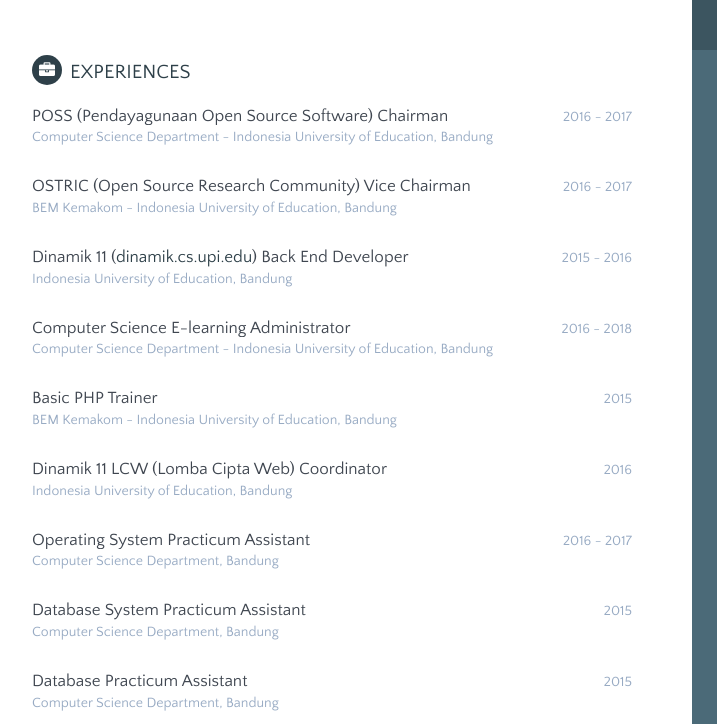
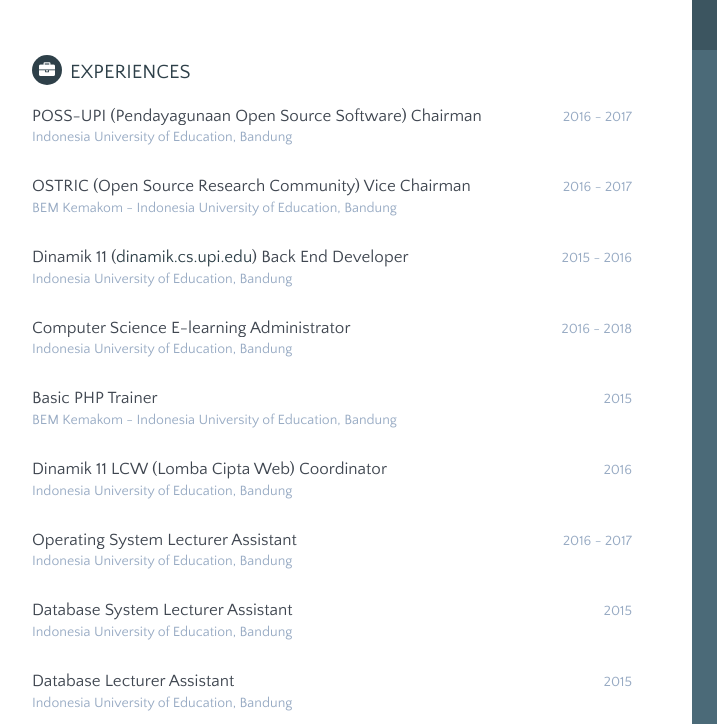
Before and after one commit to oppytut/mz-resume, a website built with webpack: page public/index.html in a window 1280 px wide. Shown: the part 211-935 px from the top of the page, 188-905 px from the left. Built offline with nearby package versions, Linux system fonts and the light colour scheme.

Commit message:
Auto stash before merge of "master" and "mz-resume/master"

```diff
--- a/public/index.html
+++ b/public/index.html
@@ -124,10 +124,10 @@
 				<div class="item">
 					<div class="meta">
 						<div class="upper-row">
-							<h3 class="job-title">POSS (Pendayagunaan Open Source Software) Chairman</h3>
+							<h3 class="job-title">POSS-UPI (Pendayagunaan Open Source Software) Chairman</h3>
 							<div class="time">2016 - 2017</div>
 						</div><!--//upper-row-->
-						<div class="company">Computer Science Department - Indonesia University of Education, Bandung</div>
+						<div class="company">Indonesia University of Education, Bandung</div>
 					</div><!--//meta-->
 					<!--
 					<div class="details">
@@ -175,7 +175,7 @@
 							<h3 class="job-title">Computer Science E-learning Administrator</h3>
 							<div class="time">2016 - 2018</div>
 						</div><!--//upper-row-->
-						<div class="company">Computer Science Department - Indonesia University of Education, Bandung</div>
+						<div class="company">Indonesia University of Education, Bandung</div>
 					</div><!--//meta-->
 					<!--
 					<div class="details">
@@ -220,10 +220,10 @@
 				<div class="item">
 					<div class="meta">
 						<div class="upper-row">
-							<h3 class="job-title">Operating System Practicum Assistant</h3>
+							<h3 class="job-title">Operating System Lecturer Assistant</h3>
 							<div class="time">2016 - 2017</div>
 						</div><!--//upper-row-->
-						<div class="company">Computer Science Department, Bandung</div>
+						<div class="company">Indonesia University of Education, Bandung</div>
 					</div><!--//meta-->
 					<!--
 					<div class="details">
@@ -236,10 +236,10 @@
 				<div class="item">
 					<div class="meta">
 						<div class="upper-row">
-							<h3 class="job-title">Database System Practicum Assistant</h3>
+							<h3 class="job-title">Database System Lecturer Assistant</h3>
 							<div class="time">2015</div>
 						</div><!--//upper-row-->
-						<div class="company">Computer Science Department, Bandung</div>
+						<div class="company">Indonesia University of Education, Bandung</div>
 					</div><!--//meta-->
 					<!--
 					<div class="details">
@@ -252,10 +252,10 @@
 				<div class="item">
 					<div class="meta">
 						<div class="upper-row">
-							<h3 class="job-title">Database Practicum Assistant</h3>
+							<h3 class="job-title">Database Lecturer Assistant</h3>
 							<div class="time">2015</div>
 						</div><!--//upper-row-->
-						<div class="company">Computer Science Department, Bandung</div>
+						<div class="company">Indonesia University of Education, Bandung</div>
 					</div><!--//meta-->
 					<!--
 					<div class="details">
@@ -271,7 +271,7 @@
 							<h3 class="job-title">Database Laboratory Assistant</h3>
 							<div class="time">2015</div>
 						</div><!--//upper-row-->
-						<div class="company">Computer Science Department, Bandung</div>
+						<div class="company">Indonesia University of Education, Bandung</div>
 					</div><!--//meta-->
 					<!--
 					<div class="details">
```
